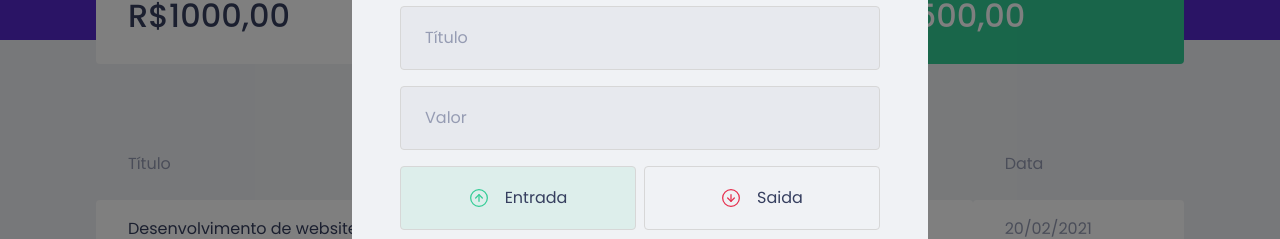
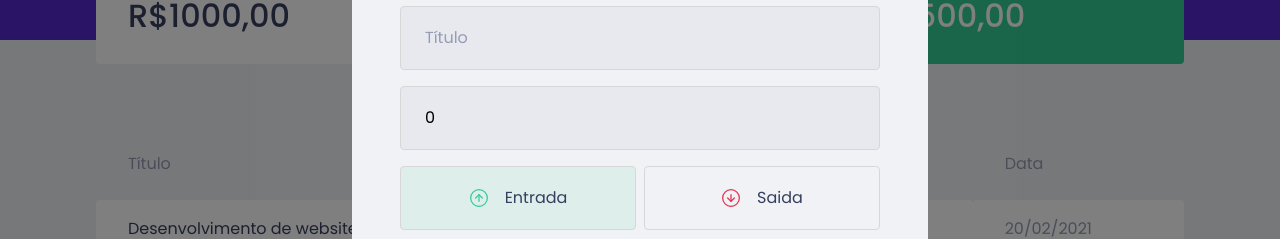
Before and after one commit to levircesar/dtmoney, a React (Create React App) app: page / in a window 1280 px wide. Both pictures are taken after a click on the button "Nova transação". Shown: the part 232-471 px from the top of the page. Built offline with nearby package versions, Linux system fonts and the light colour scheme; no server answers; what miragejs would draw is missing.

Commit message:
inserindo transacao na api

```diff
--- a/src/components/NewTransactionModal/index.tsx
+++ b/src/components/NewTransactionModal/index.tsx
@@ -1,8 +1,9 @@
-import { useState } from "react";
+import { FormEvent, useState } from "react";
 import Modal from "react-modal";
 import closeImg from "../../assets/close.svg";
-import incomeImg from '../../assets/income.svg';
-import outcomeImg from '../../assets/outcome.svg';
+import incomeImg from "../../assets/income.svg";
+import outcomeImg from "../../assets/outcome.svg";
+import { api } from "../../services/api";
 import { Container, RadioBox, TransactionTypeContainer } from "./styles";
 
 interface NewTransactionModalProps {
@@ -14,9 +15,27 @@
   isOpen,
   onRequestClose,
 }: NewTransactionModalProps) {
+  const [title, setTitle] = useState("");
+  const [value, setValue] = useState(0);
+  const [category, setCategory] = useState("");
+  const [type, setType] = useState("deposit");
 
-  const [type, setType] = useState('deposit');
+  function handleCreateNewTransaction(event: FormEvent) {
+    event.preventDefault();
+    const data = {
+      title,
+      value,
+      category,
+      type
+    };
 
+    api.post('/transactions' , data)
+
+    setTitle('');
+    setValue(0);
+    setCategory('');
+    setType("deposit");
+  }
 
   return (
     <Modal
@@ -32,17 +51,28 @@
       >
         <img src={closeImg} alt="Fechar modal" />
       </button>
-      <Container>
+      <Container onSubmit={handleCreateNewTransaction}>
         <h2>Cadastrar Transação</h2>
-        <input placeholder="Título" />
+        <input
+          placeholder="Título"
+          value={title}
+          onChange={(event) => setTitle(event.target.value)}
+        />
 
-        <input type="number" placeholder="Valor" />
+        <input
+          type="number"
+          placeholder="Valor"
+          value={value}
+          onChange={(event) => setValue(Number(event.target.value))}
+        />
 
         <TransactionTypeContainer>
           <RadioBox
             type="button"
-            onClick={()=> { setType('deposit') }}
-            isActive={type === 'deposit'}
+            onClick={() => {
+              setType("deposit");
+            }}
+            isActive={type === "deposit"}
             activeColor="green"
           >
             <img src={incomeImg} alt="Entrada" />
@@ -50,8 +80,10 @@
           </RadioBox>
           <RadioBox
             type="button"
-            onClick={()=> { setType('withdraw') }}
-            isActive={type === 'withdraw'}
+            onClick={() => {
+              setType("withdraw");
+            }}
+            isActive={type === "withdraw"}
             activeColor="red"
           >
             <img src={outcomeImg} alt="Saida" />
@@ -59,7 +91,11 @@
           </RadioBox>
         </TransactionTypeContainer>
 
-        <input placeholder="Categoria" />
+        <input
+          placeholder="Categoria"
+          value={category}
+          onChange={(event) => setCategory(event.target.value)}
+        />
 
         <button type="submit">Cadastrar</button>
       </Container>
--- a/src/index.tsx
+++ b/src/index.tsx
@@ -1,22 +1,22 @@
 import React from 'react';
 import ReactDOM from 'react-dom';
-import { createServer } from 'miragejs';
+import { createServer, Model } from 'miragejs';
 import { App } from './App';
 
 createServer({
+  models: {
+    transaction: Model,
+  },
   routes(){
     this.namespace = 'api';
-    this.get('transactions' , () => {
-      return [
-        {
-          id:1,
-          title: 'Transaction 1',
-          amount: 400,
-          type: 'deposit',
-          category: 'Food',
-          createdAt: new Date()
-        }
-      ]
+    this.get('/transactions' , () => {
+      return this.schema.all('transaction')
+    })
+
+    this.post('/transactions' , (schema, request) => {
+      const data = JSON.parse(request.requestBody)
+
+      return schema.create('transaction', data);
     })
   }
 })
```
